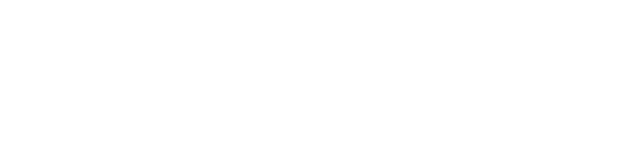
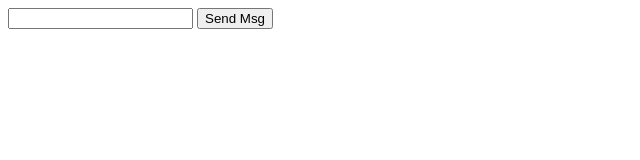
Before and after one commit to kishukumar07/Bloggera_backend, a website: page websockets/index.html in a window 1280 px wide. Shown: the whole page, without its empty margins (0-640 px from the left). Drawn offline with Linux system fonts and the light colour scheme.

Commit message:
added more ui structure with client wb

```diff
--- a/websockets/index.html
+++ b/websockets/index.html
@@ -1,21 +1,35 @@
 <!-- client side code  -->
 <!DOCTYPE html>
 <html lang="en">
+
 <head>
     <meta charset="UTF-8">
     <meta name="viewport" content="width=device-width, initial-scale=1.0">
     <title>Document</title>
 </head>
+
 <body>
 
 
+    <input type="text" id="msg">
+    <button onclick="sendmsg()">Send Msg</button>
+    <script>
+        const socket = new WebSocket('ws://localhost:9000') //as soon as the code will run the connection is esablished
+        socket.onopen = () => {
+            console.log("connection established");
 
+            //now how to send the message
+            //  socket.send('Hello i am your client');
 
-    <script>
-        const socket =new WebSocket('ws://localhost:9000') //as soon as the code will run the connection is esablished
-        socket.onopen =() =>{
-            console.log("connection established");
         }
+
+        sendmsg = () => {
+            const msg = document.getElementById('msg').value;
+            //now how to send the message
+            socket.send(msg);
+        }
+
     </script>
 </body>
+
 </html>
```
Also changed, not shown: websockets/index.js (+9 -1 lines). Lines whose indentation alone changed are shown as unchanged.
